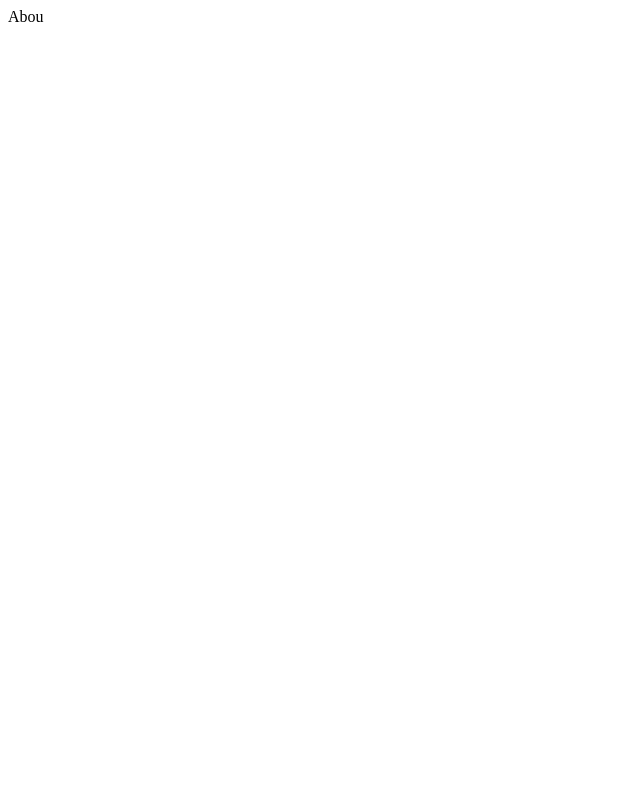
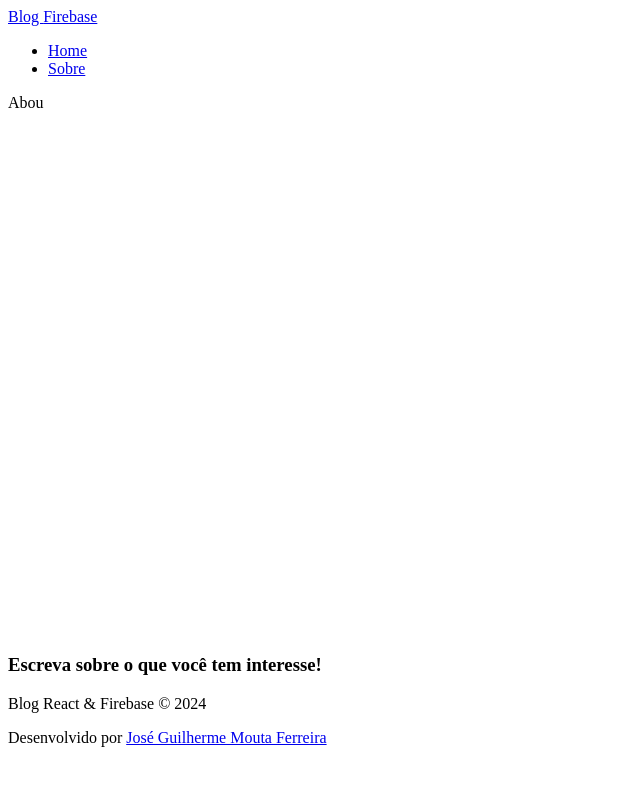
Before and after one commit to JoseGuiFerreira17/blog-firebase, a React (Vite) app: page /about in a window 1280 px wide. Shown: the top 786 px of the page, without its empty margins (0-640 px from the left). Built offline with nearby package versions, Linux system fonts and the light colour scheme.

Commit message:
creation of main pages

```diff
--- a/src/App.jsx
+++ b/src/App.jsx
@@ -5,17 +5,21 @@ import { BrowserRouter, Routes, Route, Navigate } from "react-router-dom";
 import Home from "./pages/Home/Home";
 import About from "./pages/About/About";
 
+import Navbar from "./components/Navbar/Navbar";
+import Footer from "./components/Footer/Footer";
+
 function App() {
   return (
     <div className="App">
       <BrowserRouter>
+        <Navbar />
         <div className="container">
           <Routes>
-            <Route path="/" element={<Navigate to="/home" />} />
-            <Route path="/home" element={<Home />} />
+            <Route path="/" element={<Home />} />
             <Route path="/about" element={<About />} />
           </Routes>
         </div>
+        <Footer />
       </BrowserRouter>
     </div>
   );
--- /dev/null
+++ b/src/components/Footer/Footer.jsx
@@ -0,0 +1,18 @@
+import styles from "./Footer.module.css";
+
+function Footer() {
+  return (
+    <footer>
+      <h3>Escreva sobre o que você tem interesse!</h3>
+      <p>Blog React & Firebase &copy; {new Date().getFullYear()}</p>
+      <p>
+        Desenvolvido por{" "}
+        <a href="https://www.linkedin.com/in/jose-gui/" target="_blank">
+          José Guilherme Mouta Ferreira
+        </a>
+      </p>
+    </footer>
+  );
+}
+
+export default Footer;
--- /dev/null
+++ b/src/components/Navbar/Navbar.jsx
@@ -0,0 +1,23 @@
+import { NavLink } from "react-router-dom";
+
+import styles from "./Navbar.module.css";
+
+function Navbar() {
+  return (
+    <nav>
+      <NavLink to="/">
+        Blog <span>Firebase</span>
+      </NavLink>
+      <ul>
+        <li>
+          <NavLink to="/">Home</NavLink>
+        </li>
+        <li>
+          <NavLink to="/about">Sobre</NavLink>
+        </li>
+      </ul>
+    </nav>
+  );
+}
+
+export default Navbar;
```
Also changed, not shown: src/components/Footer/Footer.module.css (added), src/components/Navbar/Navbar.module.css (added).
